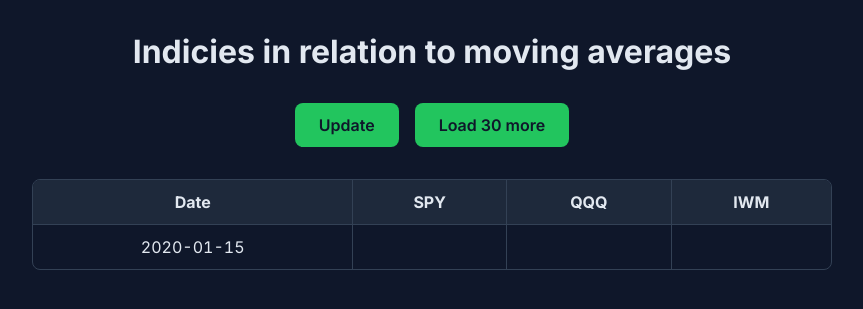
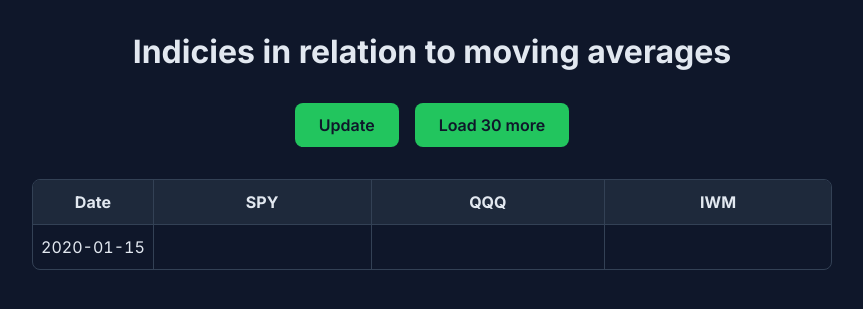
Before and after one commit to josef40/market-breath, a Spring Boot app: page / in a window 1280 px wide. Shown: the top 309 px of the page, without its empty margins (208-1071 px from the left). Run offline with Spring Boot 4, Linux system fonts and the light colour scheme; tables that the repository leaves empty hold one stand-in row (values such as "Sample post").

Commit message:
refactor(style): remove side spacing on date text

```diff
--- a/src/main/resources/static/style.css
+++ b/src/main/resources/static/style.css
@@ -102,6 +102,13 @@ button:focus-visible {
     padding: 0;
 }
 
+#marketTable td:first-child {
+    width: 1%;
+    white-space: nowrap;
+    padding-left: 0.5rem;
+    padding-right: 0.5rem;
+}
+
 .boxes {
     display: flex;
 }
```
